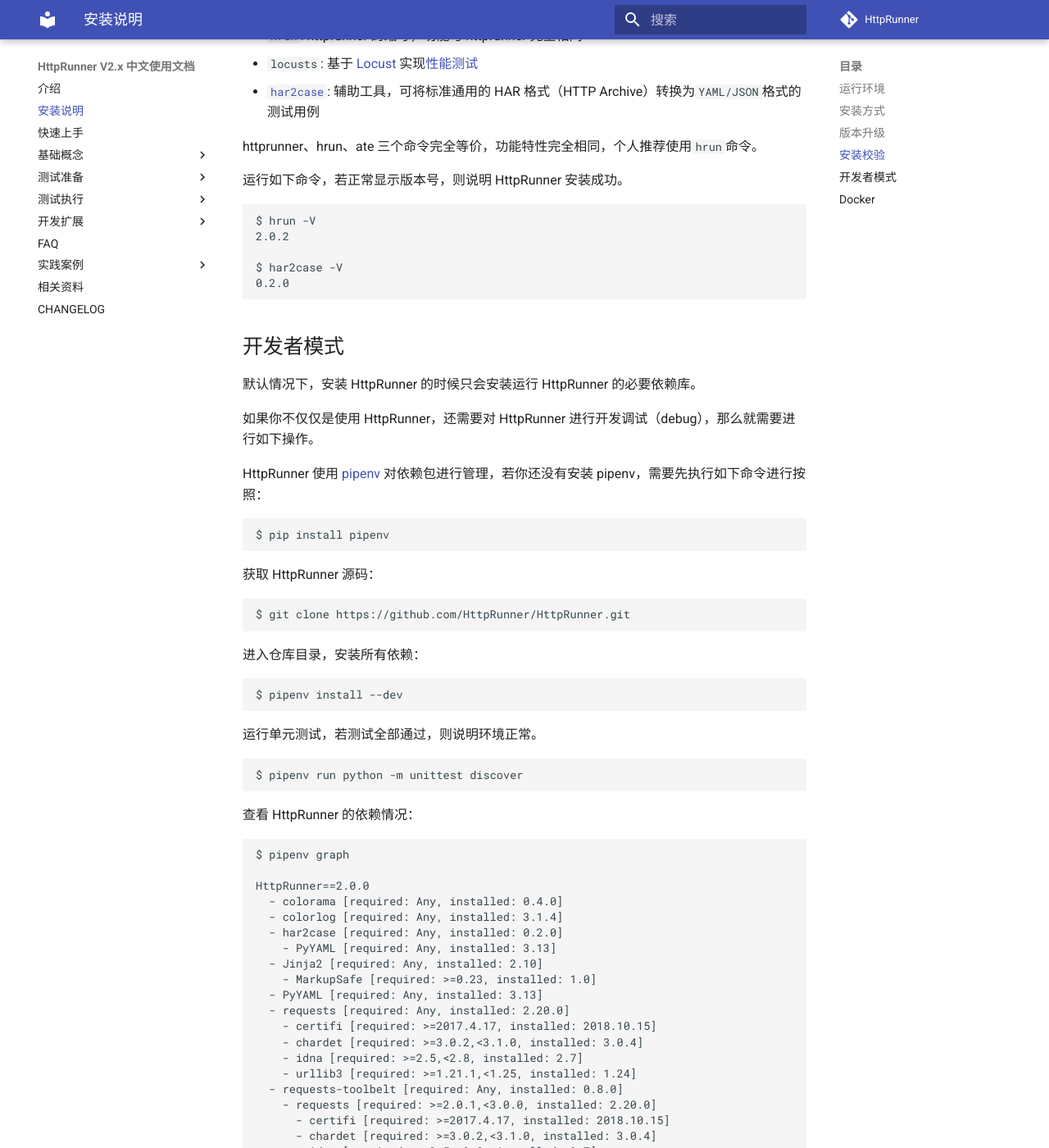
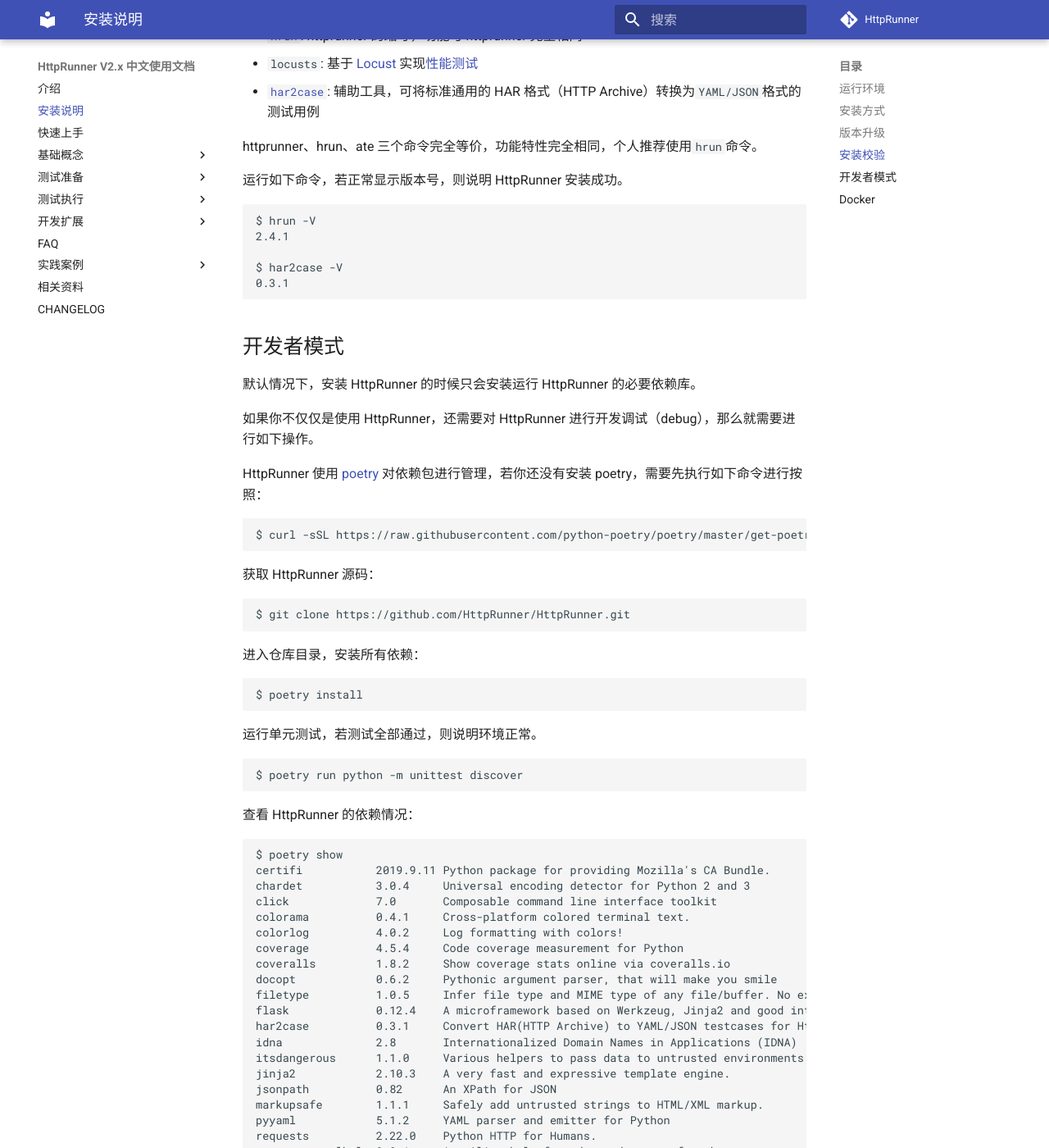
Before and after one commit to TanakitIntR/httprunner4, an MkDocs documentation site: the page built from docs/Installation.md, in a window 1280 px wide and 1400 px high, scrolled down 1072 px. Shown: the whole window at 82% size. Built offline with MkDocs 1.6.1 and Material for MkDocs 9.7.7, drawn with Linux system fonts in a browser that asks for light colours; comment, search, counter and statistics services are not loaded; some of the changed text lies outside the part shown.

Commit message:
docs: update installation for developers

````diff
--- a/docs/Installation.md
+++ b/docs/Installation.md
@@ -2,7 +2,7 @@
 
 HttpRunner 是一个基于 Python 开发的测试框架，可以运行在 macOS、Linux、Windows 系统平台上。
 
-**Python 版本**：HttpRunner 支持 Python 3.4 及以上的所有版本，并使用 Travis-CI 进行了[持续集成测试][travis-ci]，测试覆盖的版本包括 2.7/3.4/3.5/3.6/3.7。虽然 HttpRunner 暂时保留了对 Python 2.7 的兼容支持，但强烈建议使用 Python 3.4 及以上版本。
+**Python 版本**：HttpRunner 支持 Python 3.5 及以上的所有版本，并使用 Travis-CI 进行了[持续集成测试][travis-ci]，测试覆盖的版本包括 2.7/3.5/3.6/3.7/3.8。虽然 HttpRunner 暂时保留了对 Python 2.7 的兼容支持，但强烈建议使用 Python 3.6 及以上版本。
 
 **操作系统**：推荐使用 macOS/Linux。
 
@@ -45,10 +45,10 @@ httprunner、hrun、ate 三个命令完全等价，功能特性完全相同，
 
 ```text
 $ hrun -V
-2.0.2
+2.4.1
 
 $ har2case -V
-0.2.0
+0.3.1
 ```
 
 ## 开发者模式
@@ -57,10 +57,10 @@ $ har2case -V
 
 如果你不仅仅是使用 HttpRunner，还需要对 HttpRunner 进行开发调试（debug），那么就需要进行如下操作。
 
-HttpRunner 使用 [pipenv][pipenv] 对依赖包进行管理，若你还没有安装 pipenv，需要先执行如下命令进行按照：
+HttpRunner 使用 [poetry][poetry] 对依赖包进行管理，若你还没有安装 poetry，需要先执行如下命令进行按照：
 
 ```bash
-$ pip install pipenv
+$ curl -sSL https://raw.githubusercontent.com/python-poetry/poetry/master/get-poetry.py | python
 ```
 
 获取 HttpRunner 源码：
@@ -72,49 +72,50 @@ $ git clone https://github.com/HttpRunner/HttpRunner.git
 进入仓库目录，安装所有依赖：
 
 ```bash
-$ pipenv install --dev
+$ poetry install
 ```
 
 运行单元测试，若测试全部通过，则说明环境正常。
 
 ```bash
-$ pipenv run python -m unittest discover
+$ poetry run python -m unittest discover
 ```
 
 查看 HttpRunner 的依赖情况：
 
 ```text
-$ pipenv graph
-
-HttpRunner==2.0.0
-  - colorama [required: Any, installed: 0.4.0]
-  - colorlog [required: Any, installed: 3.1.4]
-  - har2case [required: Any, installed: 0.2.0]
-    - PyYAML [required: Any, installed: 3.13]
-  - Jinja2 [required: Any, installed: 2.10]
-    - MarkupSafe [required: >=0.23, installed: 1.0]
-  - PyYAML [required: Any, installed: 3.13]
-  - requests [required: Any, installed: 2.20.0]
-    - certifi [required: >=2017.4.17, installed: 2018.10.15]
-    - chardet [required: >=3.0.2,<3.1.0, installed: 3.0.4]
-    - idna [required: >=2.5,<2.8, installed: 2.7]
-    - urllib3 [required: >=1.21.1,<1.25, installed: 1.24]
-  - requests-toolbelt [required: Any, installed: 0.8.0]
-    - requests [required: >=2.0.1,<3.0.0, installed: 2.20.0]
-      - certifi [required: >=2017.4.17, installed: 2018.10.15]
-      - chardet [required: >=3.0.2,<3.1.0, installed: 3.0.4]
-      - idna [required: >=2.5,<2.8, installed: 2.7]
-      - urllib3 [required: >=1.21.1,<1.25, installed: 1.24]
+$ poetry show
+certifi           2019.9.11 Python package for providing Mozilla's CA Bundle.
+chardet           3.0.4     Universal encoding detector for Python 2 and 3
+click             7.0       Composable command line interface toolkit
+colorama          0.4.1     Cross-platform colored terminal text.
+colorlog          4.0.2     Log formatting with colors!
+coverage          4.5.4     Code coverage measurement for Python
+coveralls         1.8.2     Show coverage stats online via coveralls.io
+docopt            0.6.2     Pythonic argument parser, that will make you smile
+filetype          1.0.5     Infer file type and MIME type of any file/buffer. No external dependencies.
+flask             0.12.4    A microframework based on Werkzeug, Jinja2 and good intentions
+har2case          0.3.1     Convert HAR(HTTP Archive) to YAML/JSON testcases for HttpRunner.
+idna              2.8       Internationalized Domain Names in Applications (IDNA)
+itsdangerous      1.1.0     Various helpers to pass data to untrusted environments and back.
+jinja2            2.10.3    A very fast and expressive template engine.
+jsonpath          0.82      An XPath for JSON
+markupsafe        1.1.1     Safely add untrusted strings to HTML/XML markup.
+pyyaml            5.1.2     YAML parser and emitter for Python
+requests          2.22.0    Python HTTP for Humans.
+requests-toolbelt 0.9.1     A utility belt for advanced users of python-requests
+urllib3           1.25.6    HTTP library with thread-safe connection pooling, file post, and more.
+werkzeug          0.16.0    The comprehensive WSGI web application library.
 ```
 
 调试运行方式：
 
 ```bash
 # 调试运行 hrun
-$ pipenv run python main-debug.py hrun -h
+$ poetry run python -m httprunner -h
 
 # 调试运行 locusts
-$ pipenv run python main-debug.py locusts -h
+$ pipenv run python -m httprunner.plugins.locusts -h
 ```
 
 ## Docker
@@ -124,4 +125,4 @@ TODO
 [travis-ci]: https://travis-ci.org/HttpRunner/HttpRunner
 [Locust]: http://locust.io/
 [har2case]: https://github.com/HttpRunner/har2case
-[pipenv]: https://docs.pipenv.org/
+[poetry]: https://github.com/sdispater/poetry
````
